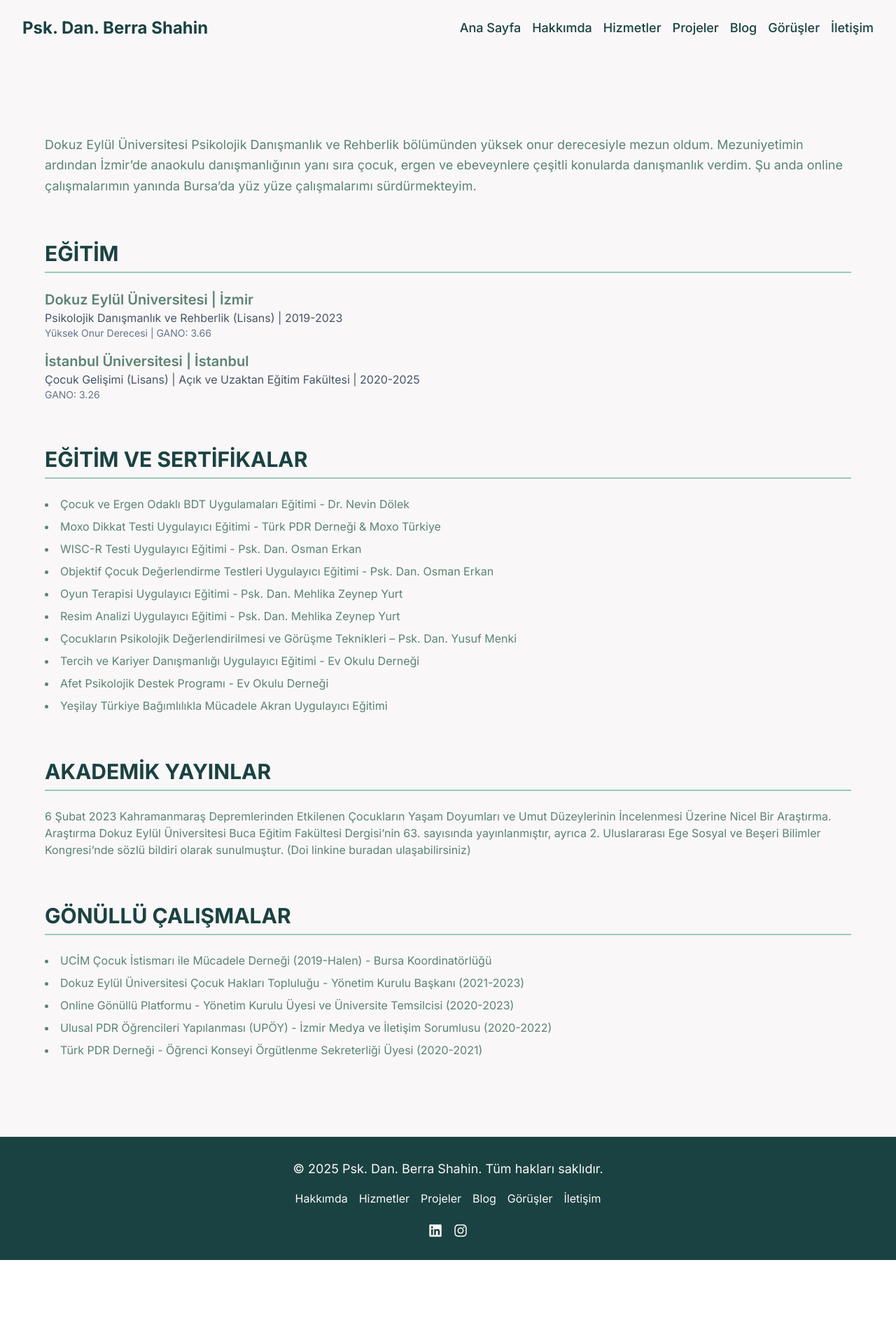
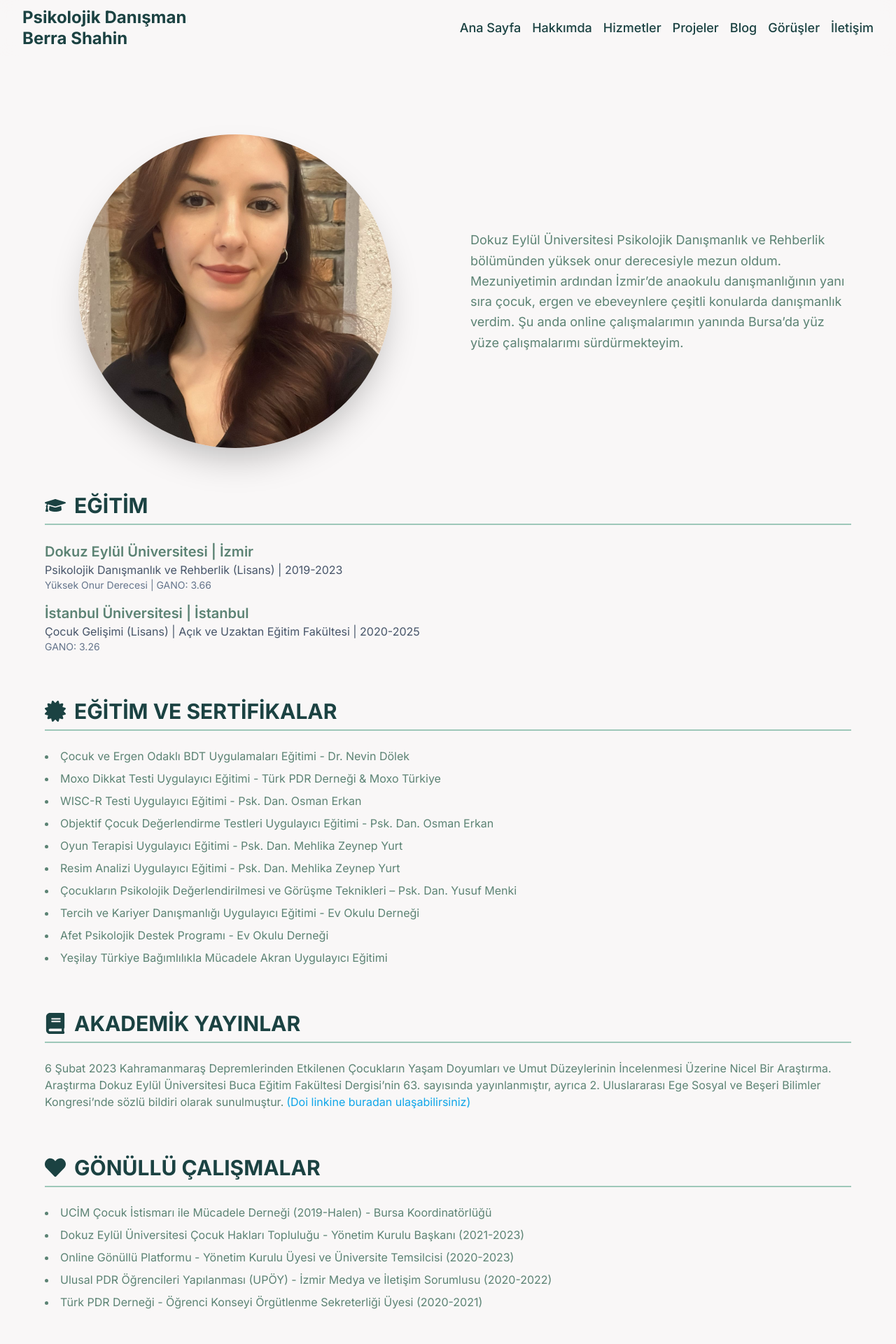
Before and after one commit to ds1crt/pd_website, a React (Vite) app in the folder pd-website-react-app/: page /about in a window 1280 px wide. Shown: the top 1920 px of the page at 70% size. Before the commit the page ends 1800 px from the top, so only its background shows below. Built offline with nearby package versions, Linux system fonts and the light colour scheme; no server answers.

Commit message:
Profile photo added

```diff
--- a/pd-website-react-app/src/components/Footer.jsx
+++ b/pd-website-react-app/src/components/Footer.jsx
@@ -1,15 +1,15 @@
 // src/components/Footer.jsx
 import React from 'react';
-import { NavLink } from 'react-router-dom'; // Import NavLink
+import { NavLink } from 'react-router-dom';
 import { FaLinkedin, FaInstagram } from 'react-icons/fa';
 
-const Footer = ({ userId }) => (
+// The { userId } prop has been removed from the function signature
+const Footer = () => (
     <footer className="bg-primary text-background mt-auto">
         <div className="container mx-auto px-4 sm:px-6 lg:px-8 py-8">
             <div className="text-center">
-                <p className="text-lg">&copy; 2025 Psk. Dan. Berra Shahin. Tüm hakları saklıdır.</p>
-                <div className="flex justify-center space-x-4 mt-4">
-                    {/* Use NavLink instead of <a> */}
+                <p className="text-lg">&copy; 2025 Psikolojik Danışman Berra Shahin. Tüm hakları saklıdır.</p>
+                <div className="mt-4 grid grid-cols-3 gap-y-2 gap-x-4 md:flex md:justify-center md:space-x-4">
                     <NavLink to="/about" className="hover:text-accent transition-colors">Hakkımda</NavLink>
                     <NavLink to="/services" className="hover:text-accent transition-colors">Hizmetler</NavLink>
                     <NavLink to="/projects" className="hover:text-accent transition-colors">Projeler</NavLink>
@@ -21,6 +21,7 @@ const Footer = ({ userId }) => (
                     <a href="https://www.linkedin.com/in/berraozcakal/" target="_blank" rel="noopener noreferrer" aria-label="LinkedIn" className="hover:text-accent transition-colors"><FaLinkedin size={20} /></a>
                     <a href="https://www.instagram.com/pd.berraozcakal/" target="_blank" rel="noopener noreferrer" aria-label="Instagram" className="hover:text-accent transition-colors"><FaInstagram size={20} /></a>
                 </div>
+                {/* The div for displaying the User ID has been removed */}
             </div>
         </div>
     </footer>
--- a/pd-website-react-app/src/components/Header.jsx
+++ b/pd-website-react-app/src/components/Header.jsx
@@ -1,10 +1,10 @@
-import React, { useState } from 'react';
-import { NavLink as RouterNavLink } from 'react-router-dom';
-import { AnimatePresence, motion } from 'framer-motion';
-import { FiMenu, FiX } from 'react-icons/fi';
+import React, { useState } from "react";
+import { NavLink as RouterNavLink } from "react-router-dom";
+import { AnimatePresence, motion } from "framer-motion";
+import { FiMenu, FiX } from "react-icons/fi";
 
 // Updated AppNavLink to accept and pass an onClick event handler
-const AppNavLink = ({ to, children, className = '', onClick }) => (
+const AppNavLink = ({ to, children, className = "", onClick }) => (
   <RouterNavLink
     to={to}
     onClick={onClick}
@@ -31,10 +31,15 @@ const Header = () => {
       <div className="container mx-auto px-4 sm:px-6 lg:px-8">
         <div className="flex items-center justify-between h-20">
           <div className="flex-shrink-0">
-                        <RouterNavLink to="/" className="text-2xl font-bold text-primary">
-                            Psk. Dan. Berra Shahin
+            <RouterNavLink
+              to="/"
+              className="text-2xl font-bold text-primary leading-tight"
+            >
+              <span className="block">Psikolojik Danışman</span>
+              <span className="block">Berra Shahin</span>
             </RouterNavLink>
           </div>
+
           {/* Desktop Menu */}
           <div className="hidden md:block">
             <div className="ml-10 flex items-baseline space-x-4">
@@ -49,7 +54,11 @@ const Header = () => {
           </div>
           {/* Mobile Menu Button */}
           <div className="-mr-2 flex md:hidden">
-                        <button onClick={toggleMenu} type="button" className="inline-flex items-center justify-center p-2 rounded-md text-primary hover:text-secondary focus:outline-none">
+            <button
+              onClick={toggleMenu}
+              type="button"
+              className="inline-flex items-center justify-center p-2 rounded-md text-primary hover:text-secondary focus:outline-none"
+            >
               <span className="sr-only">Ana Menü</span>
               {isOpen ? <FiX size={24} /> : <FiMenu size={24} />}
             </button>
@@ -61,19 +70,61 @@ const Header = () => {
         {isOpen && (
           <motion.div
             initial={{ opacity: 0, height: 0 }}
-                        animate={{ opacity: 1, height: 'auto' }}
+            animate={{ opacity: 1, height: "auto" }}
             exit={{ opacity: 0, height: 0 }}
             className="md:hidden"
           >
             <div className="px-2 pt-2 pb-3 space-y-1 sm:px-3">
               {/* The closeMenu function is now passed to each mobile link */}
-                            <AppNavLink to="/" className="block px-3 py-2 rounded-md" onClick={closeMenu}>Ana Sayfa</AppNavLink>
-                            <AppNavLink to="/about" className="block px-3 py-2 rounded-md" onClick={closeMenu}>Hakkımda</AppNavLink>
-                            <AppNavLink to="/services" className="block px-3 py-2 rounded-md" onClick={closeMenu}>Hizmetler</AppNavLink>
-                            <AppNavLink to="/projects" className="block px-3 py-2 rounded-md" onClick={closeMenu}>Projeler</AppNavLink>
-                            <AppNavLink to="/blog" className="block px-3 py-2 rounded-md" onClick={closeMenu}>Blog</AppNavLink>
-                            <AppNavLink to="/reviews" className="block px-3 py-2 rounded-md" onClick={closeMenu}>Görüşler</AppNavLink>
-                            <AppNavLink to="/contact" className="block px-3 py-2 rounded-md" onClick={closeMenu}>İletişim</AppNavLink>
+              <AppNavLink
+                to="/"
+                className="block px-3 py-2 rounded-md"
+                onClick={closeMenu}
+              >
+                Ana Sayfa
+              </AppNavLink>
+              <AppNavLink
+                to="/about"
+                className="block px-3 py-2 rounded-md"
+                onClick={closeMenu}
+              >
+                Hakkımda
+              </AppNavLink>
+              <AppNavLink
+                to="/services"
+                className="block px-3 py-2 rounded-md"
+                onClick={closeMenu}
+              >
+                Hizmetler
+              </AppNavLink>
+              <AppNavLink
+                to="/projects"
+                className="block px-3 py-2 rounded-md"
+                onClick={closeMenu}
+              >
+                Projeler
+              </AppNavLink>
+              <AppNavLink
+                to="/blog"
+                className="block px-3 py-2 rounded-md"
+                onClick={closeMenu}
+              >
+                Blog
+              </AppNavLink>
+              <AppNavLink
+                to="/reviews"
+                className="block px-3 py-2 rounded-md"
+                onClick={closeMenu}
+              >
+                Görüşler
+              </AppNavLink>
+              <AppNavLink
+                to="/contact"
+                className="block px-3 py-2 rounded-md"
+                onClick={closeMenu}
+              >
+                İletişim
+              </AppNavLink>
             </div>
           </motion.div>
         )}
--- a/pd-website-react-app/src/contexts/MessageContext.jsx
+++ /dev/null
@@ -1,28 +0,0 @@
-import React, { createContext, useState, useCallback } from 'react';
-import { AnimatePresence } from 'framer-motion';
-import MessageBox from '../components/MessageBox';
-
-export const MessageContext = createContext();
-
-export const MessageProvider = ({ children }) => {
-  const [message, setMessage] = useState({ text: '', type: '', key: 0 });
-
-  const showMessage = useCallback((text, type = 'success', duration = 3000) => {
-    setMessage({ text, type, key: new Date().getTime() });
-  }, []);
-
-  return (
-    <MessageContext.Provider value={{ showMessage }}>
-      {children}
-      <AnimatePresence>
-        {message.text && (
-          <MessageBox
-            key={message.key}
-            text={message.text}
-            type={message.type}
-          />
-        )}
-      </AnimatePresence>
-    </MessageContext.Provider>
-  );
-};
--- a/pd-website-react-app/src/pages/AboutPage.jsx
+++ b/pd-website-react-app/src/pages/AboutPage.jsx
@@ -1,5 +1,8 @@
 import React from 'react';
 import { motion } from 'framer-motion';
+import { FaGraduationCap, FaCertificate, FaBook, FaHeart } from 'react-icons/fa';
+// Import your profile photo
+import profilePhoto from '../assets/profile-photo.jpg';
 
 const PageWrapper = ({ children }) => (
   <motion.div
@@ -12,9 +15,9 @@ const PageWrapper = ({ children }) => (
   </motion.div>
 );
 
-const Section = ({ children, delay = 0, className = '' }) => ( // Added className prop
+const Section = ({ children, delay = 0, className = '' }) => (
     <motion.div
-        className={className} // Apply className here
+        className={className}
         initial={{ opacity: 0, y: 20 }}
         whileInView={{ opacity: 1, y: 0 }}
         viewport={{ once: true, amount: 0.3 }}
@@ -28,14 +31,27 @@ const AboutPage = () => (
   <PageWrapper>
     <div className="container mx-auto px-4 sm:px-6 lg:px-8 py-20 text-left">
         <Section>
-            <p className="text-lg text-secondary leading-relaxed mb-12">
-            Dokuz Eylül Üniversitesi Psikolojik Danışmanlık ve Rehberlik bölümünden yüksek onur derecesiyle mezun oldum. Mezuniyetimin ardından İzmir’de anaokulu danışmanlığının yanı sıra çocuk, ergen ve ebeveynlere çeşitli konularda danışmanlık verdim. Şu anda online çalışmalarımın yanında Bursa’da yüz yüze çalışmalarımı sürdürmekteyim.
-            </p>
+            <div className="grid grid-cols-1 lg:grid-cols-2 gap-12 lg:gap-16 items-center mb-12">
+                <div className="w-full max-w-xs sm:max-w-sm lg:max-w-md mx-auto">
+                    {/* --- IMAGE MODIFIED --- */}
+                    <img
+                        src={profilePhoto}
+                        alt="Berra Shahin"
+                        className="rounded-full shadow-2xl object-cover w-full aspect-square"
+                    />
+                </div>
+
+                <p className="text-lg text-secondary leading-relaxed">
+                    Dokuz Eylül Üniversitesi Psikolojik Danışmanlık ve Rehberlik bölümünden yüksek onur derecesiyle mezun oldum. Mezuniyetimin ardından İzmir’de anaokulu danışmanlığının yanı sıra çocuk, ergen ve ebeveynlere çeşitli konularda danışmanlık verdim. Şu anda online çalışmalarımın yanında Bursa’da yüz yüze çalışmalarımı sürdürmekteyim.
+                </p>
+            </div>
         </Section>
+        {/* --- END OF MODIFIED SECTION --- */}
 
-        {/* MODIFIED: Added mt-16 for margin-top */}
         <Section delay={0.2} className="mt-16">
-            <h2 className="text-3xl font-bold text-primary mb-6 border-b-2 border-accent pb-2">EĞİTİM</h2>
+            <h2 className="text-3xl font-bold text-primary mb-6 border-b-2 border-accent pb-2 flex items-center gap-3">
+                <FaGraduationCap /> EĞİTİM
+            </h2>
             <div className="space-y-4">
                 <div>
                     <h3 className="text-xl font-semibold text-secondary">Dokuz Eylül Üniversitesi | İzmir</h3>
@@ -50,9 +66,10 @@ const AboutPage = () => (
             </div>
         </Section>
 
-        {/* MODIFIED: Changed mt-12 to mt-16 for consistency */}
         <Section delay={0.4} className="mt-16">
-            <h2 className="text-3xl font-bold text-primary mb-6 border-b-2 border-accent pb-2">EĞİTİM VE SERTİFİKALAR</h2>
+            <h2 className="text-3xl font-bold text-primary mb-6 border-b-2 border-accent pb-2 flex items-center gap-3">
+                <FaCertificate /> EĞİTİM VE SERTİFİKALAR
+            </h2>
             <ul className="list-disc list-inside space-y-2 text-secondary">
                 <li>Çocuk ve Ergen Odaklı BDT Uygulamaları Eğitimi - Dr. Nevin Dölek</li>
                 <li>Moxo Dikkat Testi Uygulayıcı Eğitimi - Türk PDR Derneği & Moxo Türkiye</li>
@@ -67,17 +84,27 @@ const AboutPage = () => (
             </ul>
         </Section>
 
-        {/* MODIFIED: Changed mt-12 to mt-16 for consistency */}
         <Section delay={0.6} className="mt-16">
-            <h2 className="text-3xl font-bold text-primary mb-6 border-b-2 border-accent pb-2">AKADEMİK YAYINLAR</h2>
+            <h2 className="text-3xl font-bold text-primary mb-6 border-b-2 border-accent pb-2 flex items-center gap-3">
+                <FaBook /> AKADEMİK YAYINLAR
+            </h2>
             <p className="text-secondary">
-            6 Şubat 2023 Kahramanmaraş Depremlerinden Etkilenen Çocukların Yaşam Doyumları ve Umut Düzeylerinin İncelenmesi Üzerine Nicel Bir Araştırma. Araştırma Dokuz Eylül Üniversitesi Buca Eğitim Fakültesi Dergisi’nin 63. sayısında yayınlanmıştır, ayrıca 2. Uluslararası Ege Sosyal ve Beşeri Bilimler Kongresi’nde sözlü bildiri olarak sunulmuştur. (Doi linkine buradan ulaşabilirsiniz)
+            6 Şubat 2023 Kahramanmaraş Depremlerinden Etkilenen Çocukların Yaşam Doyumları ve Umut Düzeylerinin İncelenmesi Üzerine Nicel Bir Araştırma. Araştırma Dokuz Eylül Üniversitesi Buca Eğitim Fakültesi Dergisi’nin 63. sayısında yayınlanmıştır, ayrıca 2. Uluslararası Ege Sosyal ve Beşeri Bilimler Kongresi’nde sözlü bildiri olarak sunulmuştur.
+            <a
+                href="https://doi.org/10.53444/deubefd.1559745"
+                target="_blank"
+                rel="noopener noreferrer"
+                className="text-sky-500 hover:underline ml-1"
+            >
+                (Doi linkine buradan ulaşabilirsiniz)
+            </a>
             </p>
         </Section>
 
-        {/* MODIFIED: Changed mt-12 to mt-16 for consistency */}
         <Section delay={0.8} className="mt-16">
-            <h2 className="text-3xl font-bold text-primary mb-6 border-b-2 border-accent pb-2">GÖNÜLLÜ ÇALIŞMALAR</h2>
+            <h2 className="text-3xl font-bold text-primary mb-6 border-b-2 border-accent pb-2 flex items-center gap-3">
+                <FaHeart /> GÖNÜLLÜ ÇALIŞMALAR
+            </h2>
             <ul className="list-disc list-inside space-y-2 text-secondary">
                 <li>UCİM Çocuk İstismarı ile Mücadele Derneği (2019-Halen) - Bursa Koordinatörlüğü</li>
                 <li>Dokuz Eylül Üniversitesi Çocuk Hakları Topluluğu - Yönetim Kurulu Başkanı (2021-2023)</li>
--- a/pd-website-react-app/src/pages/ContactPage.jsx
+++ b/pd-website-react-app/src/pages/ContactPage.jsx
@@ -2,7 +2,6 @@ import React from 'react'; // REMOVED: { useState, useContext }
 import { motion } from 'framer-motion';
 // REMOVED: FiSend, FiUser, FiMail, FiMessageSquare
 import { FiPhone, FiMail } from 'react-icons/fi';
-// REMOVED: MessageContext
 
 const PageWrapper = ({ children }) => (
   <motion.div
```
Also changed, not shown: pd-website-react-app/src/App.jsx (+11 -6 lines), pd-website-react-app/src/components/MessageBox.jsx (deleted, +0 -17 lines), pd-website-react-app/src/assets/profile-photo.jpg (added). Lines whose indentation alone changed are shown as unchanged.
